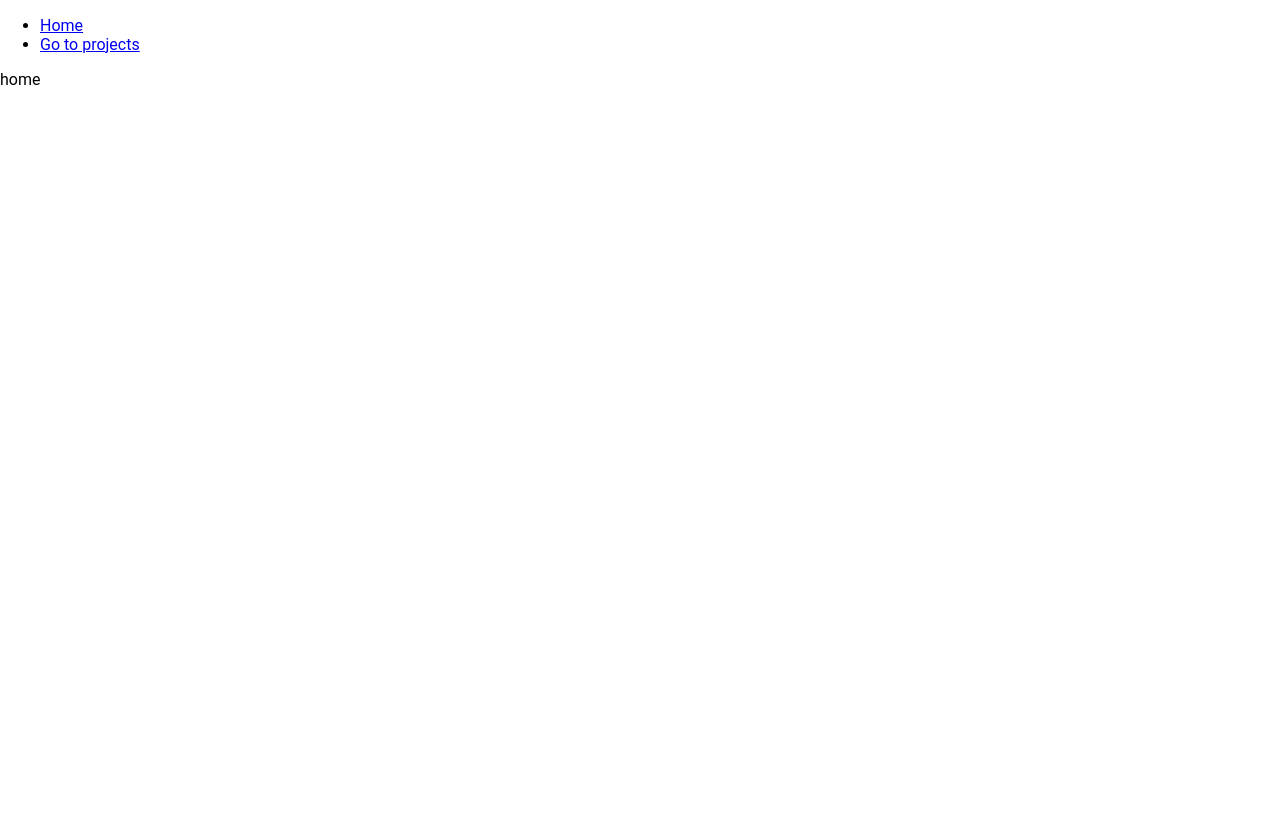
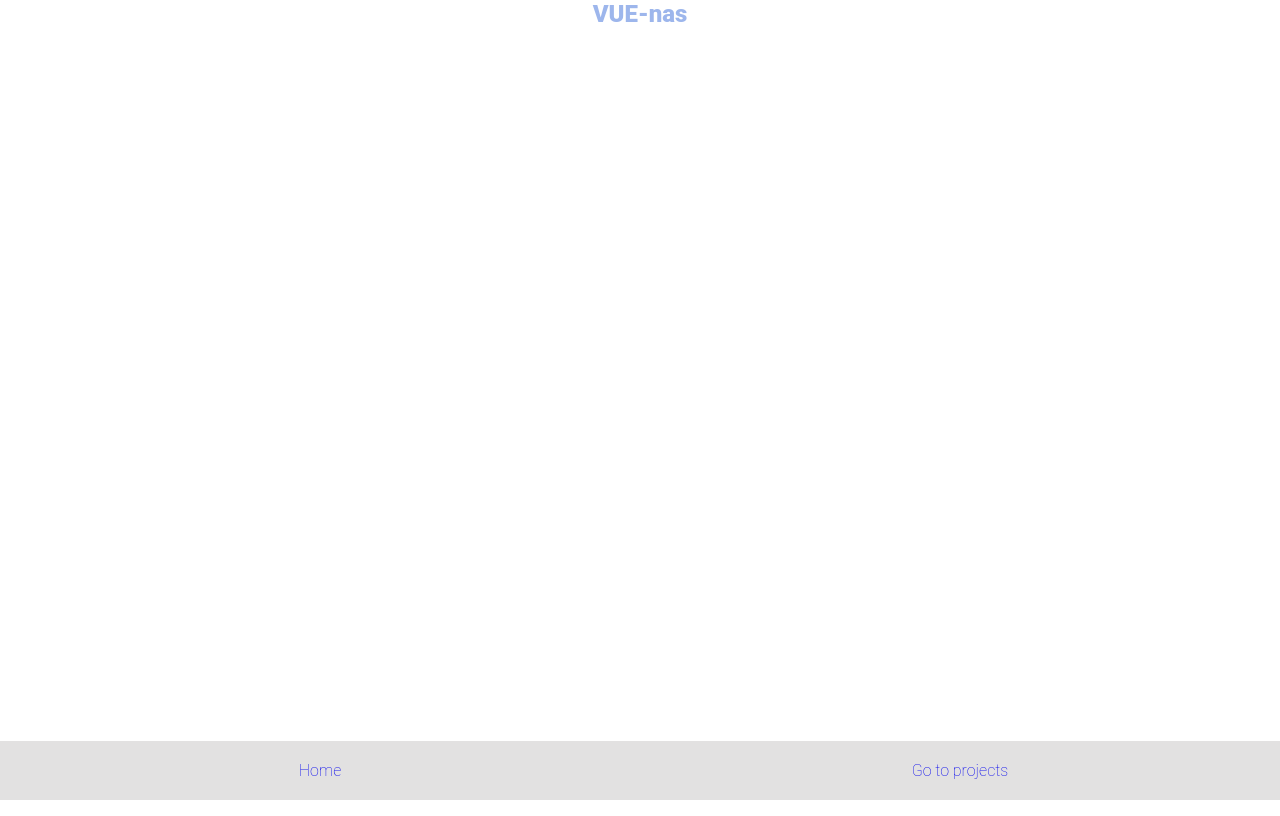
Before and after one commit to kgrafico/VUE-nas-formacion, a Vue app: page /#/ in a window 1280 px wide. Built offline with nearby package versions, Linux system fonts and the light colour scheme.

Commit message:
menu style

```diff
--- a/src/App.vue
+++ b/src/App.vue
@@ -1,14 +1,14 @@
 <template>
   <div id="app">
-  <ul>
-    <li>
-      <router-link to="/">Home</router-link>
-    </li>
-    <li>
-      <router-link to="/projects">Go to projects</router-link>
-    </li>
-  </ul>
     <router-view />
+    <div class="menuRoutes">
+      <div class="buttonStyle">
+        <router-link to="/">Home</router-link>
+      </div>
+      <div class="buttonStyle">
+        <router-link to="/projects">Go to projects</router-link>
+      </div>
+    </div>
   </div>
 </template>
 
@@ -25,4 +25,36 @@
   }
 </script>
 <style lang="scss">
+  .menuRoutes{
+    position:fixed;
+    bottom: 0;
+    display: flex;
+    width: 100%;
+    .buttonStyle {
+      width: 50%;
+      justify-content: center;
+      display: flex;
+      background-color: #e2e1e1;
+      font-weight: 200;
+      &:hover {
+        background-color: #9DB6EC;
+      }
+      a {
+        padding: 20px;
+        text-decoration:none;
+        width: 100%;
+        display: flex;
+        justify-content: center;
+        &:visited {
+          color: black;
+        }
+        &:hover {
+          background-color: #9DB6EC;
+        }
+        &:active {
+          background-color: #9DB6EC;
+        }
+      }
+    }
+  }
 </style>
--- a/src/containers/home/index.vue
+++ b/src/containers/home/index.vue
@@ -1,5 +1,7 @@
 <template>
-  <div>home</div>
+  <div class="welcomeBox">
+    <span>VUE-nas</span>
+  </div>
 </template>
 
 <script>
@@ -7,3 +9,16 @@
     name: 'home'
   }
 </script>
+
+<style lang="scss">
+  .welcomeBox {
+    display: flex;
+    justify-content: center;
+    height: 100%;
+    span {
+      color: #9DB6EC;
+      font-weight: 800;
+      font-size: 1.5em;
+    }
+  }
+</style>
```
